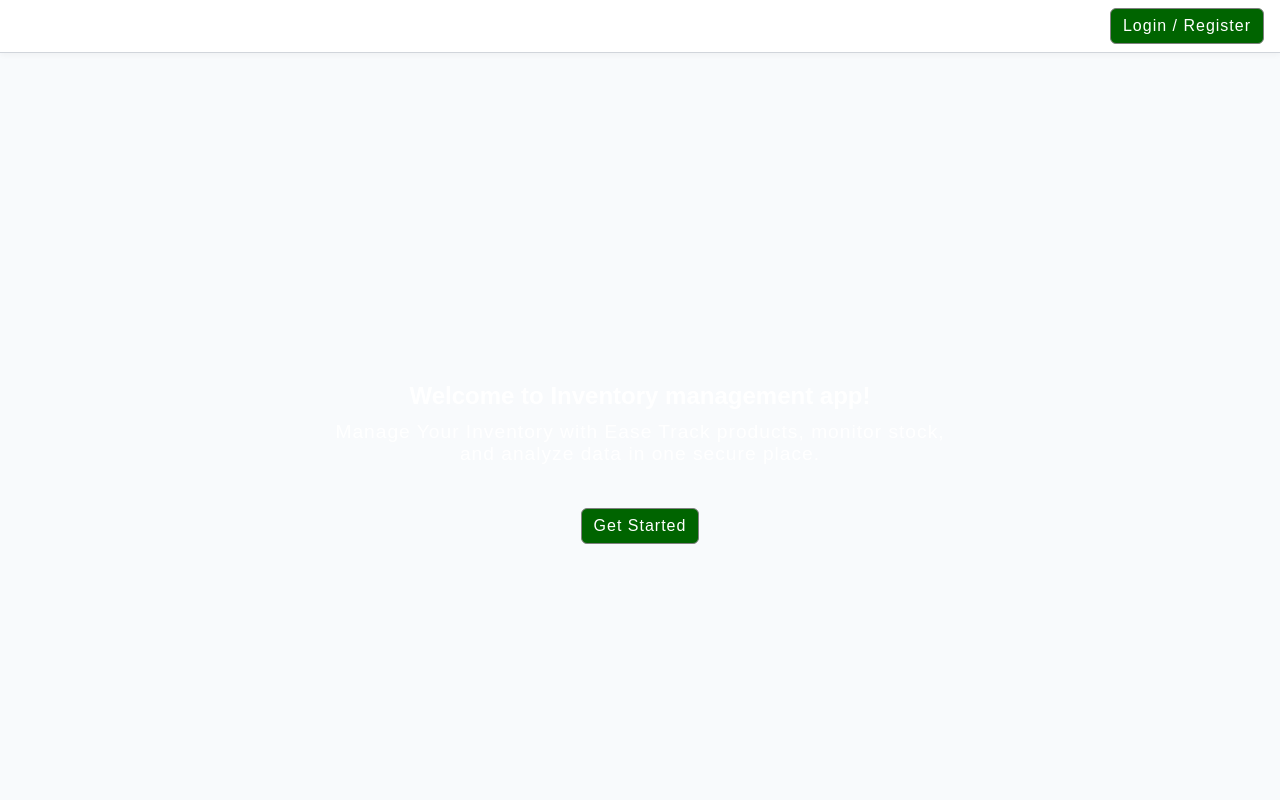
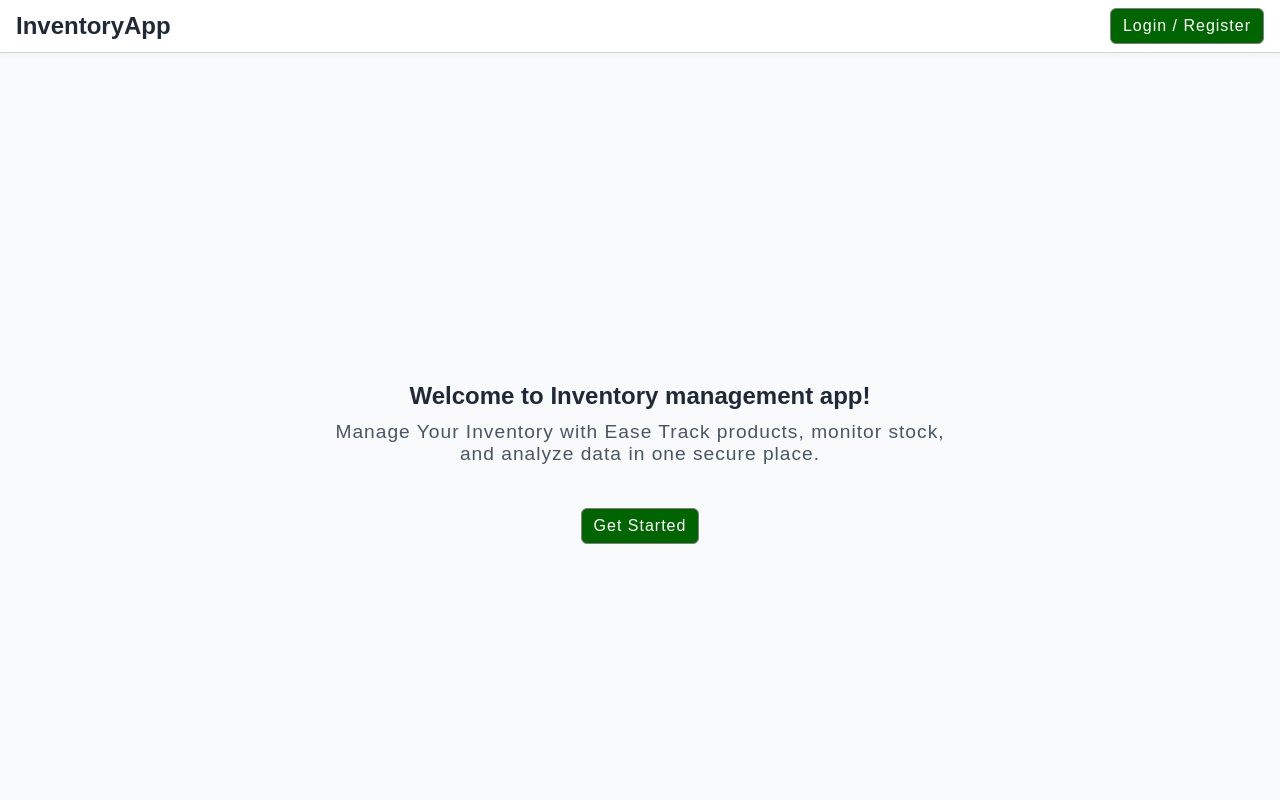
Before and after one commit to eng-ankit-mishra/inventory-management-system, a React (Vite) app in the folder frontend/: page / in a window 1280 px wide. Shown: the top 800 px of the page. Built offline with nearby package versions, Linux system fonts and the light colour scheme.

Commit message:
Made global css for headings and paragraphs

```diff
--- a/frontend/src/index.css
+++ b/frontend/src/index.css
@@ -4,3 +4,15 @@
     box-sizing:border-box;
     font-family: "JetBrains Mono Thin", sans-serif;
 }
+
+h1, h2, h3 {
+    color: #1f2937;
+}
+
+p {
+    color: #4b5563;
+}
+
+.text-muted {
+    color: #6b7280;
+}
```
